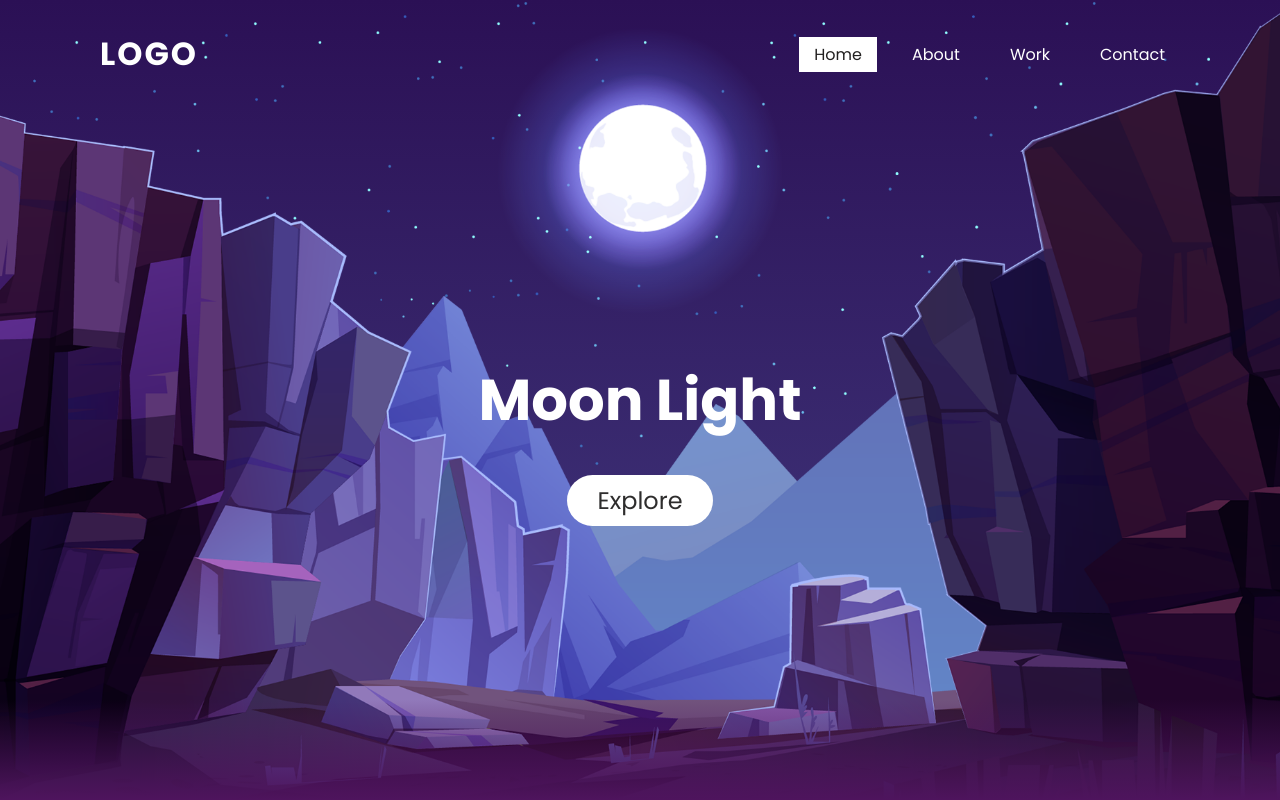
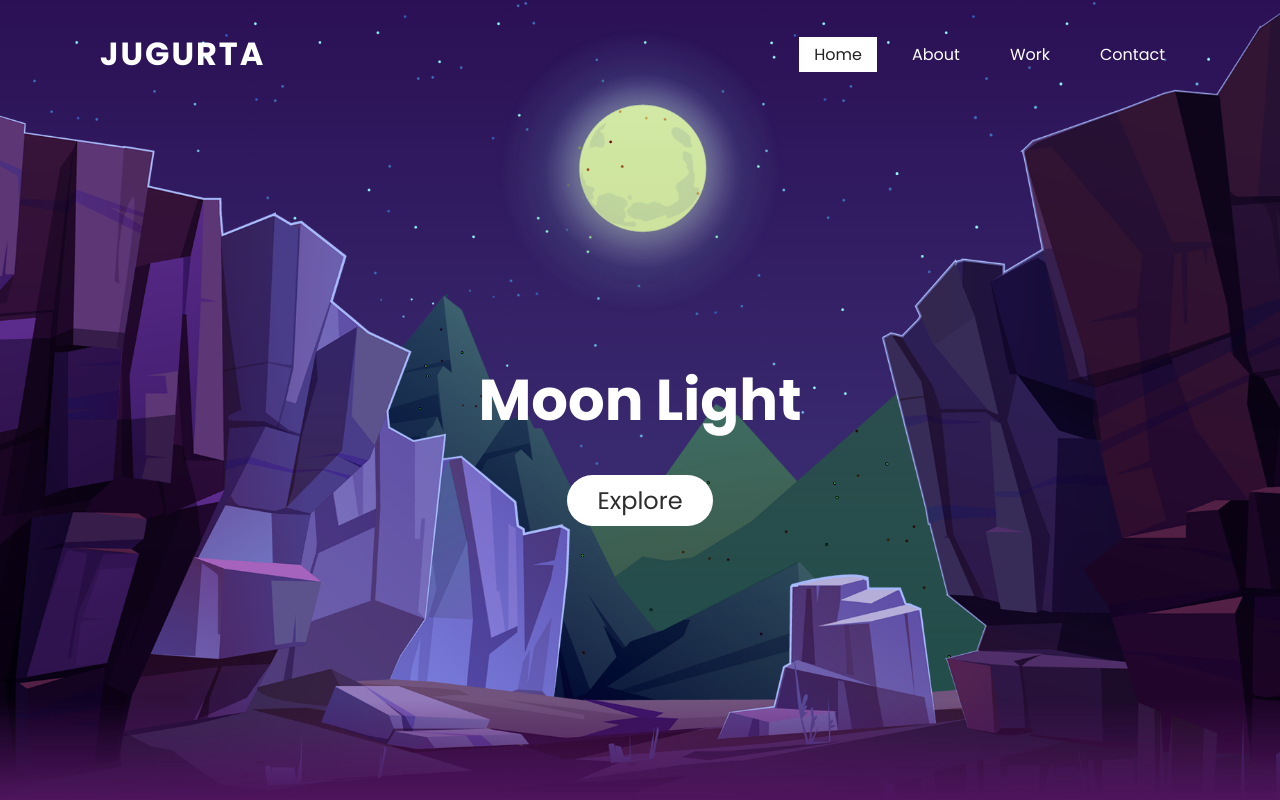
Before and after one commit to Jmaouchi/Moon-, a plain HTML site: page index.html in a window 1280 px wide. Shown: the top 800 px of the page. Drawn offline with Linux system fonts and the light colour scheme.

Commit message:
updated the mountains mix-blend-mode

```diff
--- a/index.html
+++ b/index.html
@@ -9,7 +9,7 @@
 </head>
 <body>
   <header class="header">
-    <a href="#" class="logo">Logo</a>
+    <a href="#" class="logo">Jugurta</a>
     <ul>
       <li><a href="#" class="active">Home</a></li>
       <li><a href="#">About</a></li>
--- a/style.css
+++ b/style.css
@@ -99,11 +99,16 @@ section img{
 
 section img#moon{
   /* this will hide the darkness of the moon */
-  mix-blend-mode: screen;
+  mix-blend-mode:exclusion;
 }
 
 section img#mountains_front{
+  /* this will hide the text behid the mountains */
   z-index: 10;
+}
+
+section img#mountains_behind{
+  mix-blend-mode:difference;
 }
 
 #text{
```
Also changed, not shown: 1 other file.
